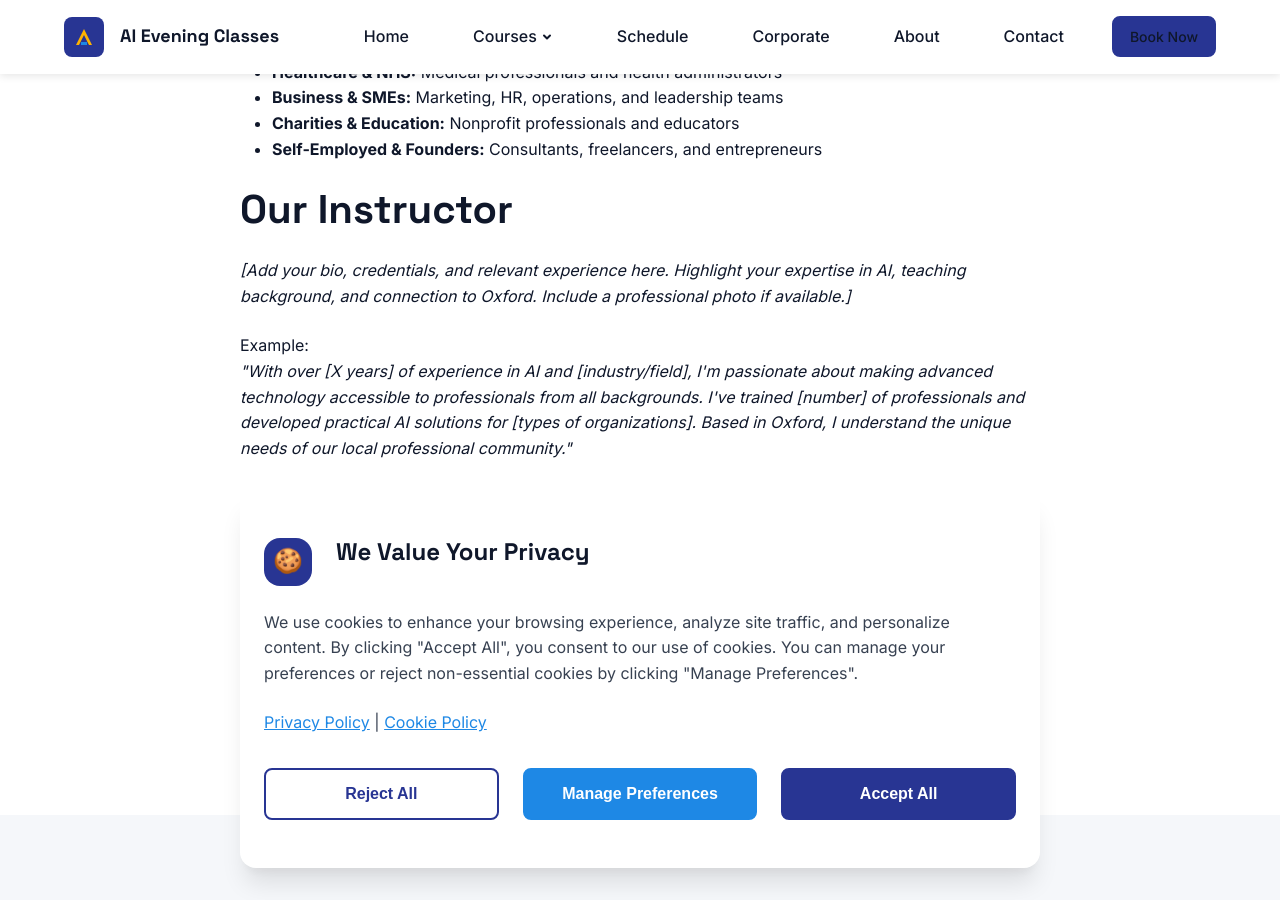
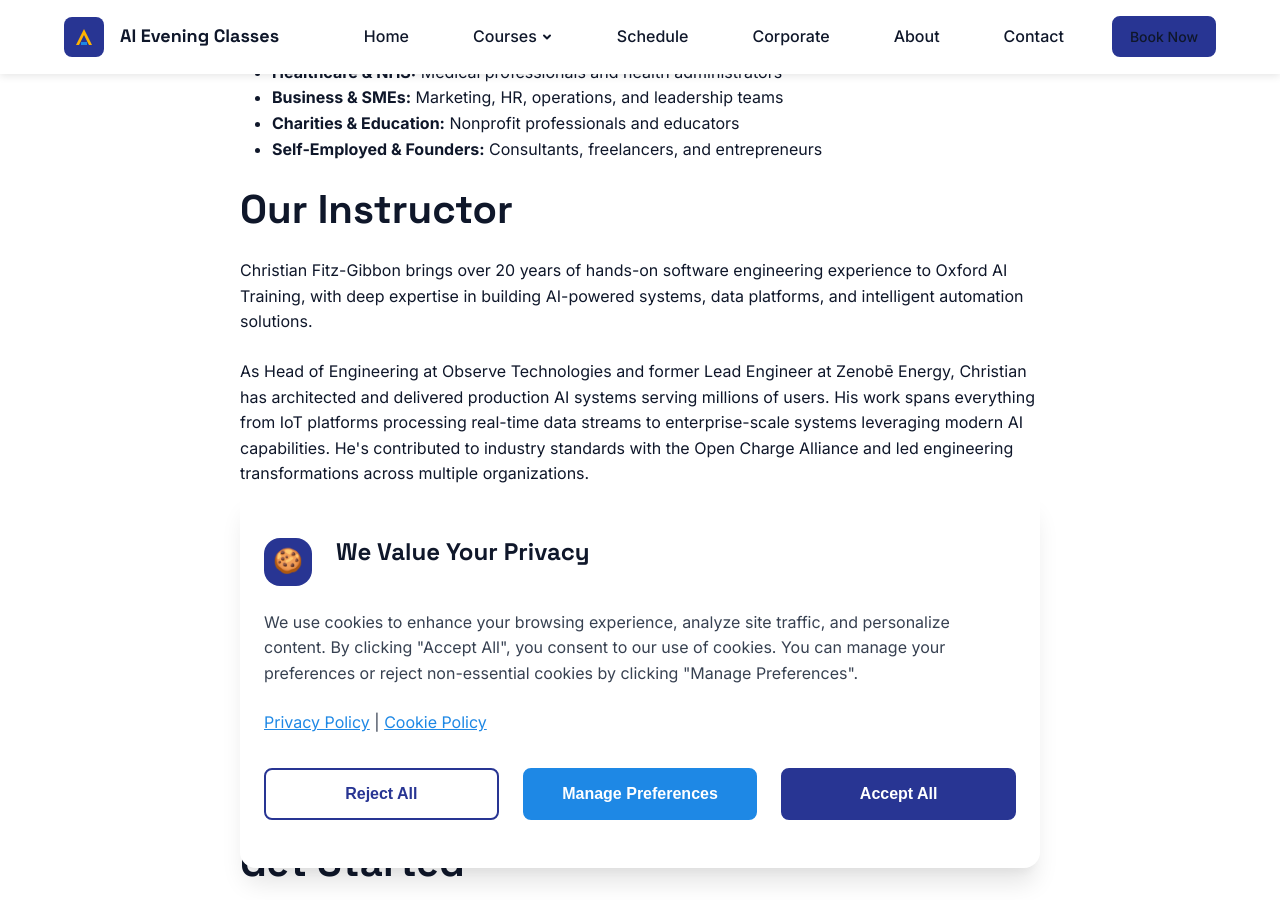
Before and after one commit to LatinRickshaw/oxfordaiteaching, a Jekyll site: the page built from about.html, in a window 1280 px wide and 900 px high, scrolled down 2164 px. Built offline with Jekyll 4.4.1, drawn with Linux system fonts in a browser that asks for light colours.

Commit message:
Added my Bio to the About Us page

```diff
--- a/about.html
+++ b/about.html
@@ -60,10 +60,15 @@ description: Learn about our mission to deliver practical, professional AI train
             </ul>
 
             <h2>Our Instructor</h2>
-            <p><em>[Add your bio, credentials, and relevant experience here. Highlight your expertise in AI, teaching background, and connection to Oxford. Include a professional photo if available.]</em></p>
+            <p>Christian Fitz-Gibbon brings over 20 years of hands-on software engineering experience to Oxford AI Training, with deep expertise in building AI-powered systems, data platforms, and intelligent automation solutions.</p>
 
-            <p>Example:<br>
-            <em>"With over [X years] of experience in AI and [industry/field], I'm passionate about making advanced technology accessible to professionals from all backgrounds. I've trained [number] of professionals and developed practical AI solutions for [types of organizations]. Based in Oxford, I understand the unique needs of our local professional community."</em></p>
+            <p>As Head of Engineering at Observe Technologies and former Lead Engineer at Zenobē Energy, Christian has architected and delivered production AI systems serving millions of users. His work spans everything from IoT platforms processing real-time data streams to enterprise-scale systems leveraging modern AI capabilities. He's contributed to industry standards with the Open Charge Alliance and led engineering transformations across multiple organizations.</p>
+
+            <p>Christian's technical foundation combines TypeScript, Python, cloud architecture (AWS), and practical experience with modern AI tools and workflows. More importantly, he understands the gap between AI hype and real-world application—he's spent years translating complex technical concepts into solutions that work for actual businesses and users.</p>
+
+            <p>Based in Oxford, Christian designed these courses specifically for working professionals who need practical skills, not theory. His teaching approach mirrors his engineering philosophy: clear, actionable, and focused on outcomes. Whether you're taking your first steps with AI tools or building sophisticated agent workflows, you'll benefit from instruction grounded in real production experience.</p>
+
+            <p>When he's not teaching or coding, Christian is likely exploring Oxford's coffee shops or planning his next AI experiment.</p>
 
             <h2>Get Started</h2>
             <p>Ready to join Oxford's premier AI evening classes? Check our <a href="{{ site.baseurl }}/schedule">upcoming schedule</a>, explore our <a href="{{ site.baseurl }}/courses/beginners">three courses</a>, or <a href="{{ site.baseurl }}/contact">get in touch</a> with any questions.</p>
```
